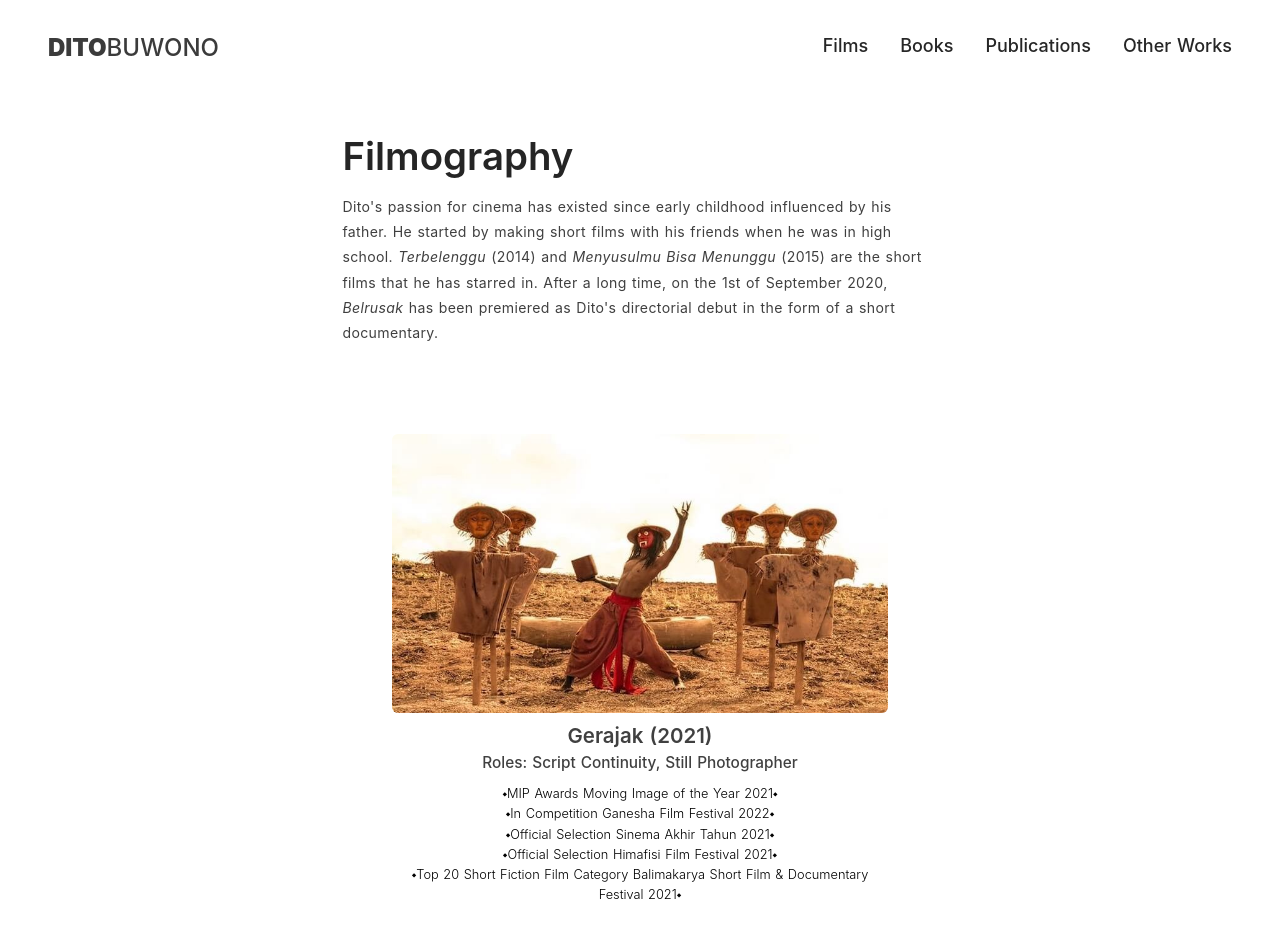
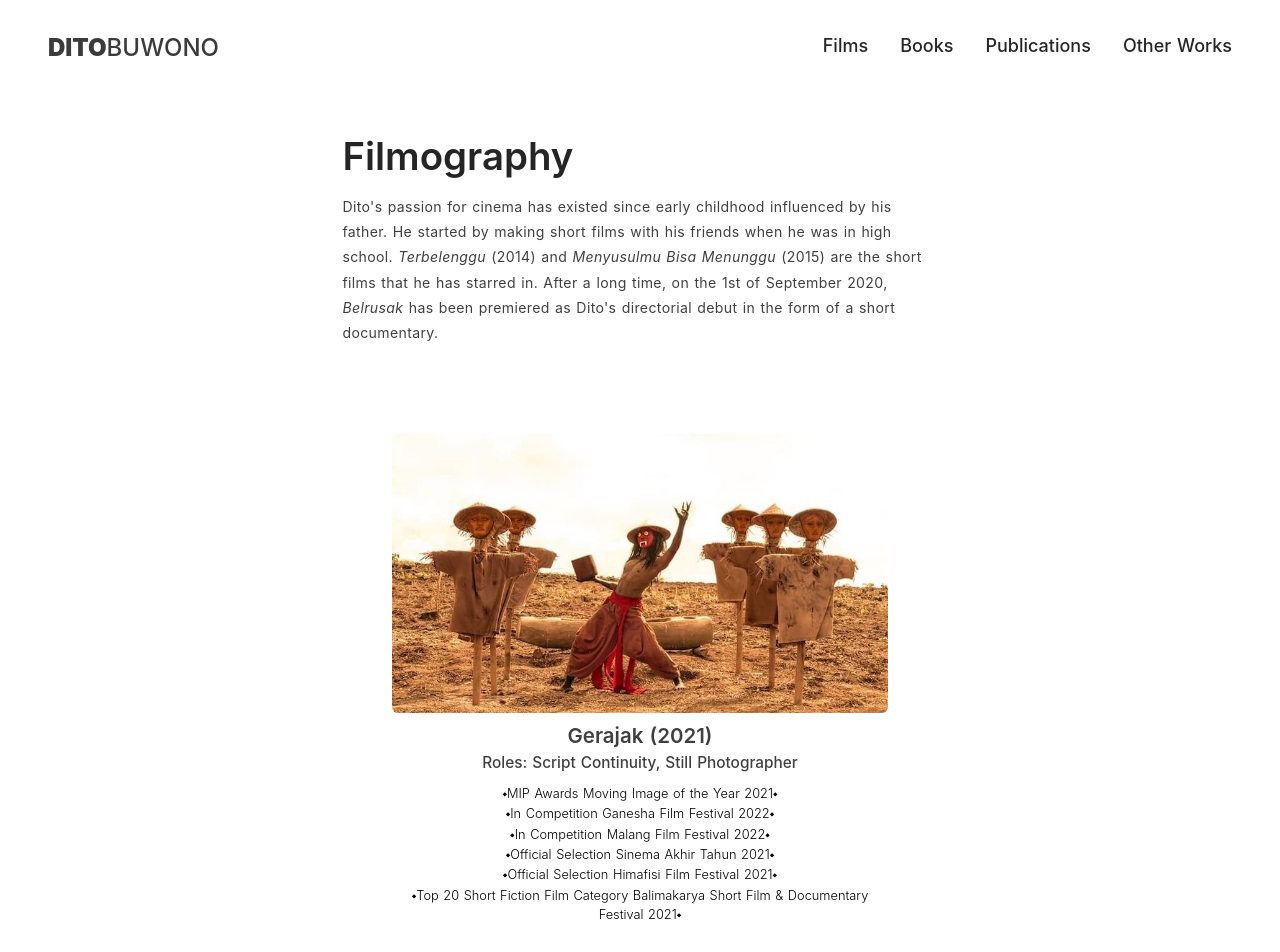
Before and after one commit to andikawilliam/ditobuwono-nuxt, a Nuxt app: page /Filmography in a window 1280 px wide. Shown: the top 952 px of the page. Built offline with nearby package versions, Linux system fonts and the light colour scheme.

Commit message:
Update Filmography.vue

```diff
--- a/pages/Filmography.vue
+++ b/pages/Filmography.vue
@@ -62,6 +62,7 @@ export default Vue.extend({
           accolades: [
             "MIP Awards Moving Image of the Year 2021",
             "In Competition Ganesha Film Festival 2022",
+            "In Competition Malang Film Festival 2022",
             "Official Selection Sinema Akhir Tahun 2021",
             "Official Selection Himafisi Film Festival 2021",
             "Top 20 Short Fiction Film Category Balimakarya Short Film & Documentary Festival 2021",
```
